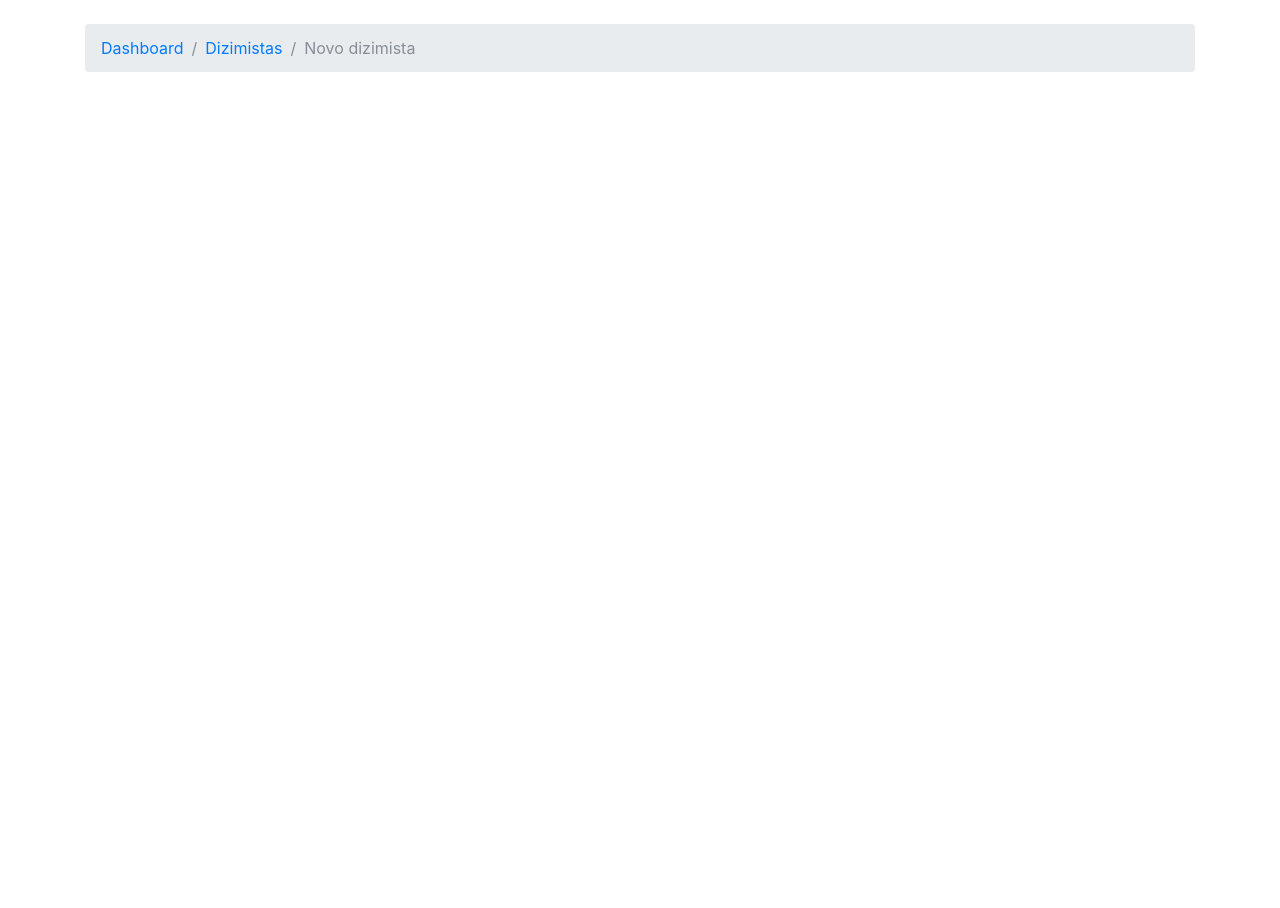
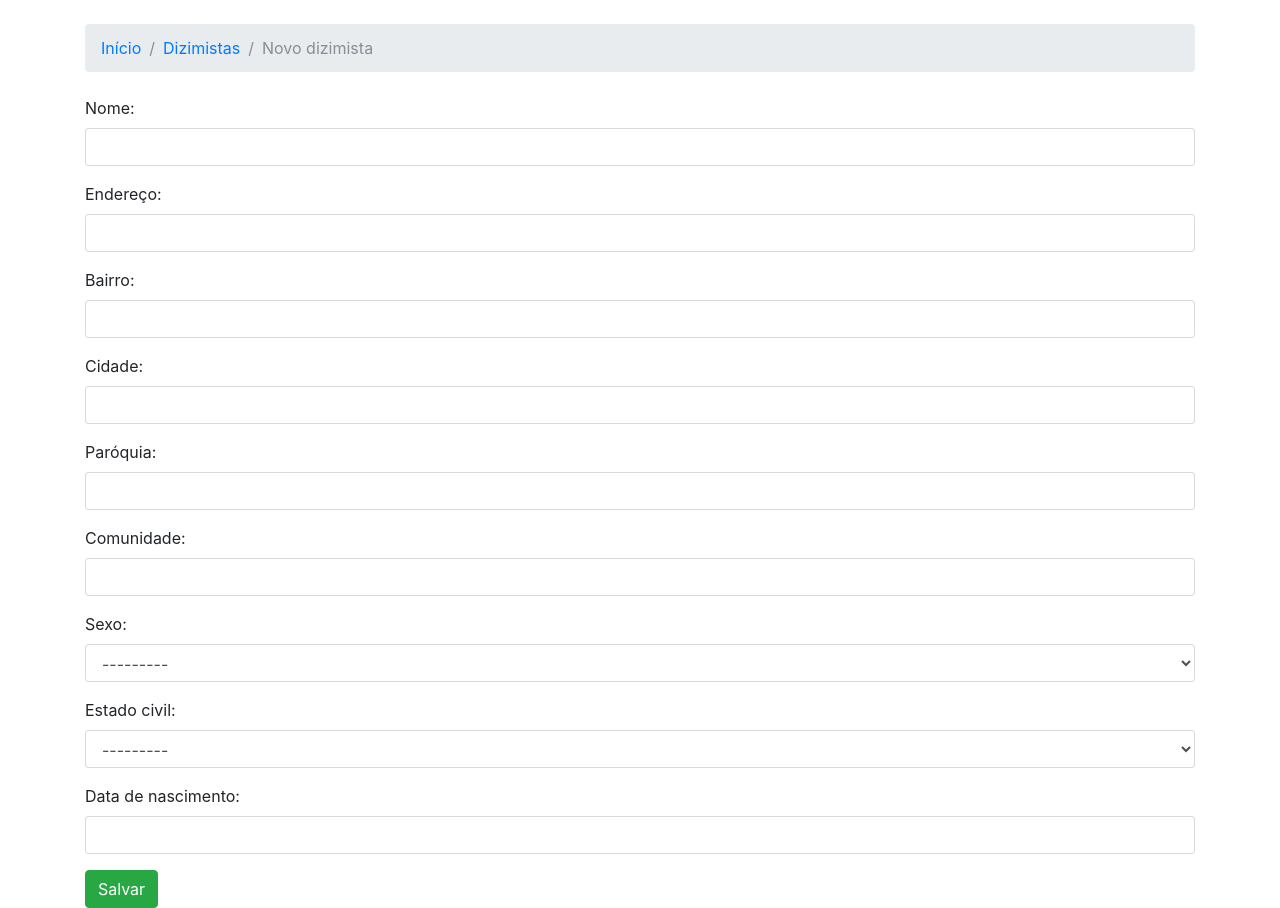
Before and after one commit to mesquitadev/sdizimo, a Django app: page /dizimistas/novo/ in a window 1280 px wide. Shown: the part 56-964 px from the top of the page. Before the commit the page ends 128 px from the top, so only its background shows below. Run offline with Django 3.2, Linux system fonts and the light colour scheme; some libraries are stand-ins or nearby versions.

Commit message:
Criado o template de form reusável com bootstrap 4 e terminado o form/view para criar novo dizimista.

```diff
--- a/apps/comum/views.py
+++ b/apps/comum/views.py
@@ -1,8 +1,8 @@
 from django.shortcuts import render
 
 # Create your views here.
-def dashboard(request):
+def inicio(request):
     context = {
         'welcome': 'Welcome!!!'
     }
-    return render(request, 'dashboard.html', context)
+    return render(request, 'inicio.html', context)
--- /dev/null
+++ b/apps/dizimo/forms.py
@@ -0,0 +1,7 @@
+from django import forms
+from .models import Dizimista
+
+class DizimistaForm(forms.ModelForm):
+    class Meta:
+        model = Dizimista
+        fields = '__all__'
--- a/apps/dizimo/views.py
+++ b/apps/dizimo/views.py
@@ -1,5 +1,6 @@
-from django.shortcuts import render
+from django.shortcuts import render, redirect
 from .models import Dizimista
+from .forms import DizimistaForm
 
 
 def dizimistas(request):
@@ -11,7 +12,12 @@ def dizimistas(request):
 
 
 def novo_dizimista(request):
-    context = {
-        'msg': 'novo dizimista'
-    }
-    return render(request, 'dizimo/novo_dizimista.html', context)
+    if request.method == 'POST':
+        form = DizimistaForm(request.POST)
+        if form.is_valid():
+            form.save()
+            return redirect('dizimo:dizimistas')
+    else:
+        form = DizimistaForm()
+
+    return render(request, 'dizimo/novo_dizimista.html', {'form': form})
--- a/requirements.txt
+++ b/requirements.txt
@@ -1,3 +1,4 @@
 Django==1.11.5
+django-widget-tweaks==1.4.1
 pylint==1.7.4
 pylint-django==0.7.2
--- a/sdizimo/settings.py
+++ b/sdizimo/settings.py
@@ -37,6 +37,8 @@ INSTALLED_APPS = [
     'django.contrib.sessions',
     'django.contrib.messages',
     'django.contrib.staticfiles',
+    # third party apps
+    'widget_tweaks',
     # project apps
     'apps.comum',
     'apps.dizimo',
--- a/sdizimo/urls.py
+++ b/sdizimo/urls.py
@@ -19,7 +19,7 @@ from apps.comum import views
 
 
 urlpatterns = [
-    url(r'^$', views.dashboard, name='dashboard'),
+    url(r'^$', views.inicio, name='inicio'),
     url(r'^', include('apps.dizimo.urls', namespace='dizimo')),  # dizimo app
     url(r'^admin/', admin.site.urls),
 ]
--- a/templates/base.html
+++ b/templates/base.html
@@ -11,7 +11,7 @@
   <body>
     <nav class="navbar navbar-expand-lg navbar-dark bg-dark">
       <div class="container">
-        <a class="navbar-brand" href="{% url 'dashboard' %}">SDízimo</a>
+        <a class="navbar-brand" href="{% url 'inicio' %}">SDízimo</a>
       </div>
     </nav>
     <div class="container">
--- a/templates/dizimo/dizimistas.html
+++ b/templates/dizimo/dizimistas.html
@@ -1,11 +1,15 @@
 {% extends 'base.html' %}
 
 {% block breadcrumb %}
-  <li class="breadcrumb-item"><a href="{% url 'dashboard' %}">Dashboard</a></li>
+  <li class="breadcrumb-item"><a href="{% url 'inicio' %}">Início</a></li>
   <li class="breadcrumb-item active">Dizimistas</li>
 {% endblock %}
 
 {% block content %}
+  <div class="mb-4">
+    <a href="{% url 'dizimo:novo_dizimista' %}" class="btn btn-primary">Novo dizimista</a>
+  </div>
+
   <table class="table">
     <thead class="thead-inverse">
       <tr>
--- a/templates/dizimo/novo_dizimista.html
+++ b/templates/dizimo/novo_dizimista.html
@@ -3,11 +3,15 @@
 {% block title %}Cadastro de novo dizimista{% endblock %}
 
 {% block breadcrumb %}
-  <li class="breadcrumb-item"><a href="{% url 'dashboard' %}">Dashboard</a></li>
+  <li class="breadcrumb-item"><a href="{% url 'inicio' %}">Início</a></li>
   <li class="breadcrumb-item"><a href="{% url 'dizimo:dizimistas' %}">Dizimistas</a></li>
   <li class="breadcrumb-item active">Novo dizimista</li>
 {% endblock %}
 
 {% block content %}
-
+  <form method="post" novalidate>
+    {% csrf_token %}
+    {% include 'includes/form.html' %}
+    <button type="submit" class="btn btn-success">Salvar</button>
+  </form>
 {% endblock %}
--- /dev/null
+++ b/templates/includes/form.html
@@ -0,0 +1,28 @@
+{% load widget_tweaks %}
+
+{% for field in form %}
+  <div class="form-group">
+    {{ field.label_tag }}
+
+    {% if form.is_bound %}
+      {% if field.errors %}
+        {% render_field field class="form-control is-invalid" %}
+        {% for error in field.errors %}
+          <div class="invalid-feedback">
+            {{ error }}
+          </div>
+        {% endfor %}
+      {% else %}
+        {% render_field field class="form-control is-valid" %}
+      {% endif %}
+    {% else %}
+      {% render_field field class="form-control" %}
+    {% endif %}
+
+    {% if field.help_text %}
+      <small class="form-text text-muted">
+        {{ field.help_text }}
+      </small>
+    {% endif %}
+  </div>
+{% endfor %}
--- a/templates/dashboard.html
+++ b/templates/inicio.html
@@ -1,7 +1,7 @@
 {% extends 'base.html' %}
 
 {% block breadcrumb %}
-  <li class="breadcrumb-item active">Dashboard</li>
+  <li class="breadcrumb-item active">Início</li>
 {% endblock %}
 
 {% block content %}
```
Also changed, not shown: db.sqlite3.
